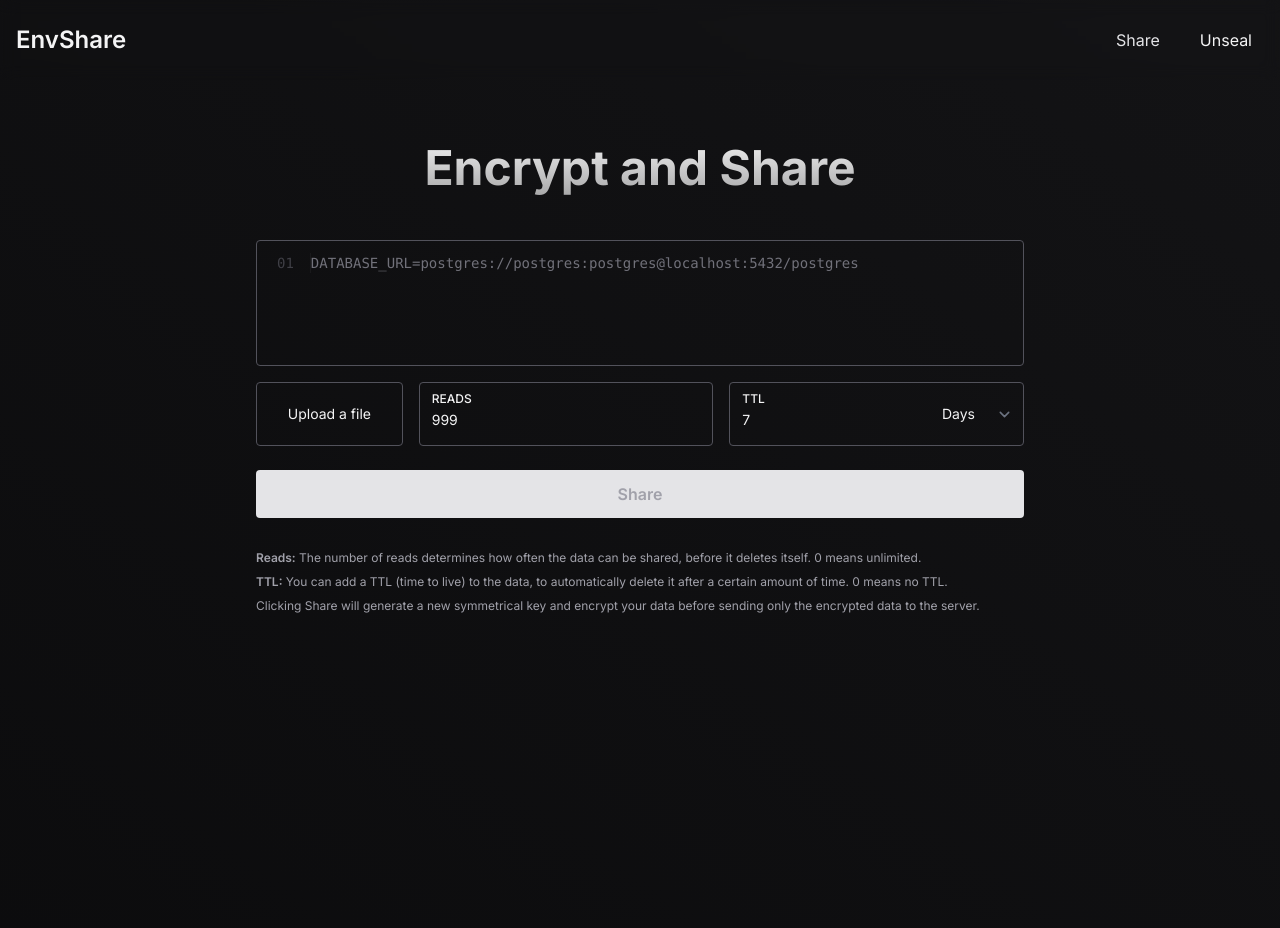
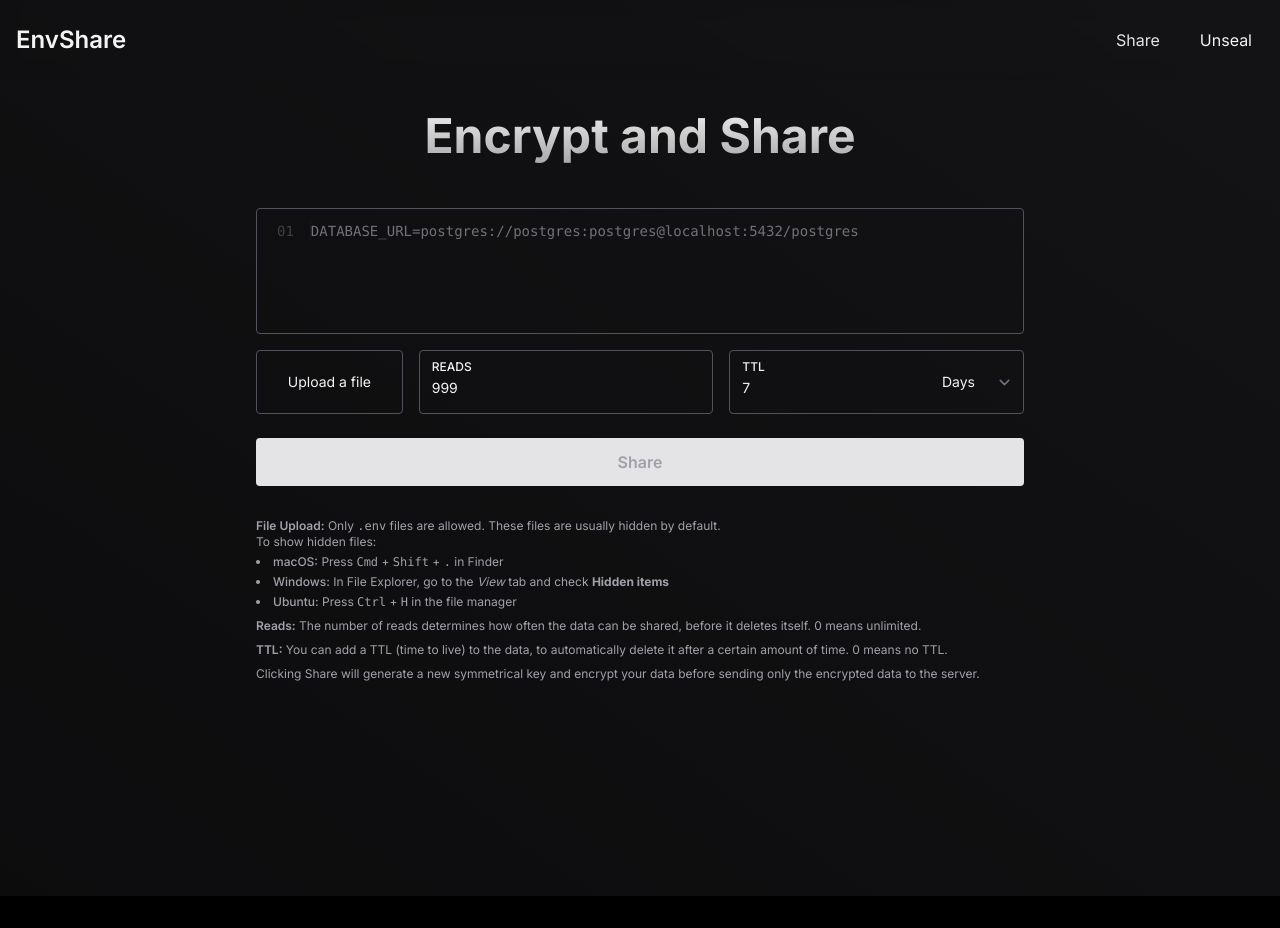
Before and after one commit to faizanrauf6/encryptnshare, a Next.js app: page /share in a window 1280 px wide. After the commit the page ends 896 px from the top, so only its background shows below. Built offline with nearby package versions, Linux system fonts and the light colour scheme.

Commit message:
Some fixes

```diff
--- a/app/globals.css
+++ b/app/globals.css
@@ -12,4 +12,9 @@
   input[type="file"] {
     @apply appearance-none;
   }
+
+  /* html, body {
+    height: 100%;
+    overflow: hidden;
+  } */
 }
--- a/app/page.tsx
+++ b/app/page.tsx
@@ -2,8 +2,8 @@
 
 export default function Home() {
   return (
-    <div className="flex flex-col gap-8 pb-8 md:gap-16 md:pb-16 xl:pb-24">
-      <div className="flex flex-col items-center justify-center max-w-3xl px-8 mx-auto mt-8 sm:min-h-screen sm:mt-0 sm:px-0">
+    <div className="flex flex-col gap-8 pb-8 md:gap-16 md:pb-16 xl:pb-24 overflow-hidden h-screen">
+      <div className="flex flex-col items-center justify-center max-w-3xl px-8 mx-auto flex-1 sm:px-0">
         <div>
           <h1 className="py-4 text-5xl font-bold tracking-tight text-center text-transparent bg-gradient-to-t bg-clip-text from-zinc-100/50 to-white sm:text-7xl">
             Share Environment Variables Securely
@@ -12,10 +12,10 @@
             Your document is encrypted in your browser before being stored for a limited period of time and read
             operations. Unencrypted data never leaves your browser.
           </p>
-          <div className="flex flex-col justify-center gap-4 mx-auto mt-8 sm:flex-row sm:max-w-lg ">
+          <div className="flex flex-col justify-center gap-4 mx-auto mt-8 sm:flex-row sm:max-w-lg">
             <Link
               href="/share"
-              className="sm:w-1/2 sm:text-center inline-block transition-all space-x-2  rounded px-4 py-1.5 md:py-2 text-base font-semibold leading-7 text-zinc-800   bg-zinc-50 ring-1 ring-transparent hover:text-zinc-100 hover:ring-zinc-600/80  hover:bg-zinc-900/20 duration-150 hover:drop-shadow-cta"
+              className="sm:w-1/2 sm:text-center inline-block transition-all space-x-2 rounded px-4 py-1.5 md:py-2 text-base font-semibold leading-7 text-zinc-800 bg-zinc-50 ring-1 ring-transparent hover:text-zinc-100 hover:ring-zinc-600/80 hover:bg-zinc-900/20 duration-150 hover:drop-shadow-cta"
             >
               <span>Share</span>
               <span aria-hidden="true">&rarr;</span>
--- a/app/share/page.tsx
+++ b/app/share/page.tsx
@@ -54,11 +54,11 @@
   };
 
   return (
-    <div className="container px-8 mx-auto mt-16 lg:mt-32 ">
+    <div className="container px-8 mx-auto mt-16 lg:mt-24 ">
       {error ? <ErrorMessage message={error} /> : null}
 
       {link ? (
-        <div className="flex flex-col items-center justify-center w-full h-full mt-8 md:mt-16 xl:mt-32">
+        <div className="flex flex-col items-center justify-center w-full h-full mt-8 md:mt-16 xl:mt-24">
           <Title>Share this link with others</Title>
           <div className="relative flex items-stretch flex-grow mt-16 focus-within:z-10">
             <pre className="px-4 py-3 font-mono text-center bg-transparent border rounded border-zinc-600 focus:border-zinc-100/80 focus:ring-0 sm:text-sm text-zinc-100">
@@ -132,6 +132,11 @@
                 type="file"
                 onChange={(e) => {
                   const file = e.target.files![0];
+
+                  if (!file.name.endsWith(".env")) {
+                    setError("Only .env files are allowed.");
+                    return;
+                  }
                   if (file.size > 1024 * 16) {
                     setError("File size must be less than 16kb");
                     return;
@@ -204,6 +209,18 @@
             <ul className="space-y-2 text-xs text-zinc-400">
               <li>
                 <p>
+                  <span className="font-semibold text-zinc-400">File Upload:</span> Only <code>.env</code> files are allowed. These files are usually hidden by default.
+                  <br />
+                  <span className="text-zinc-400">To show hidden files:</span>
+                  <ul className="list-disc list-inside text-zinc-400 mt-1 space-y-1">
+                    <li><span className="font-medium">macOS:</span> Press <kbd>Cmd</kbd> + <kbd>Shift</kbd> + <kbd>.</kbd> in Finder</li>
+                    <li><span className="font-medium">Windows:</span> In File Explorer, go to the <em>View</em> tab and check <strong>Hidden items</strong></li>
+                    <li><span className="font-medium">Ubuntu:</span> Press <kbd>Ctrl</kbd> + <kbd>H</kbd> in the file manager</li>
+                  </ul>
+                </p>
+              </li>
+              <li>
+                <p>
                   <span className="font-semibold text-zinc-400">Reads:</span> The number of reads determines how often
                   the data can be shared, before it deletes itself. 0 means unlimited.
                 </p>
```
Also changed, not shown: app/header.tsx (+0 -8 lines).
